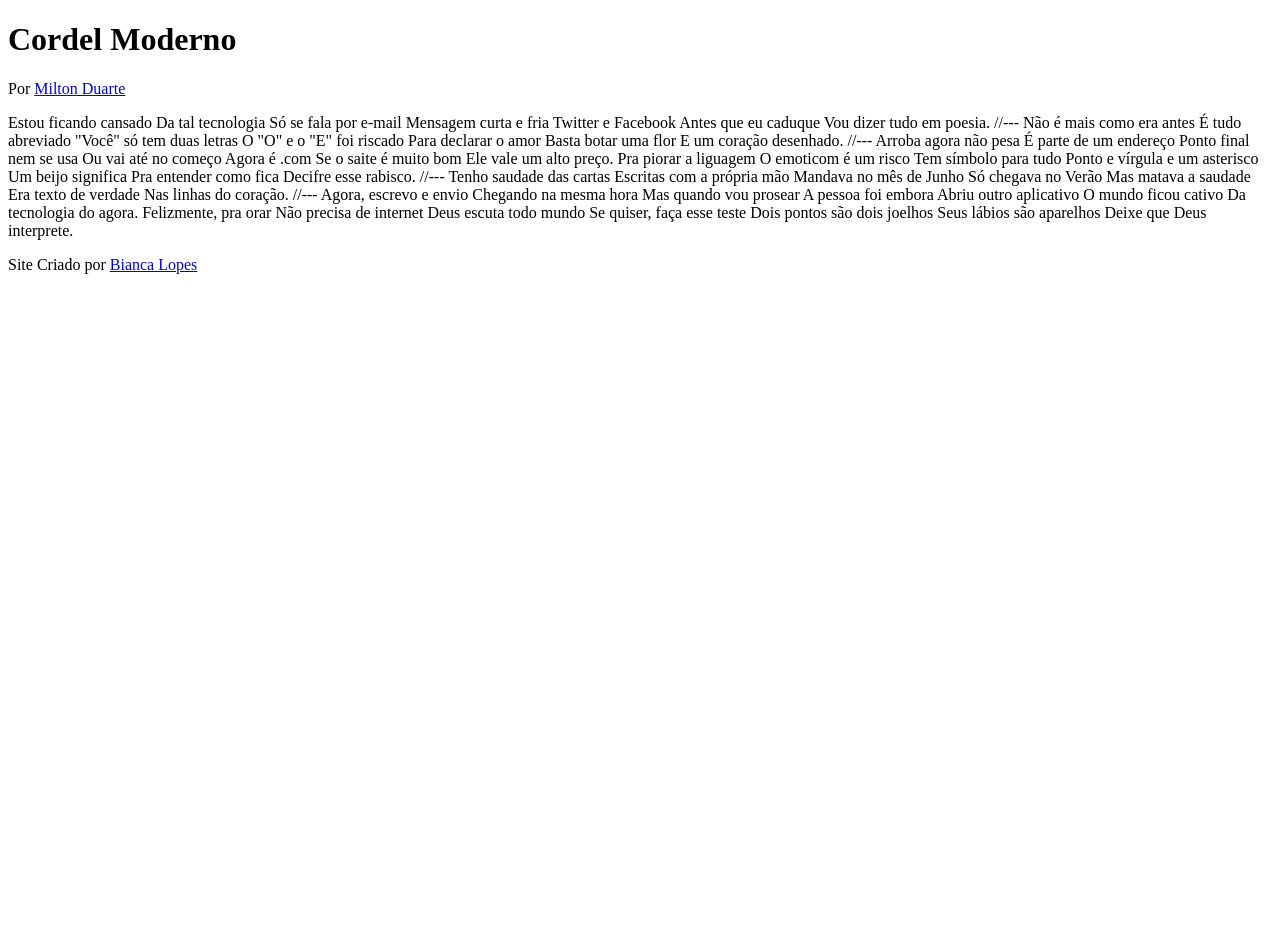
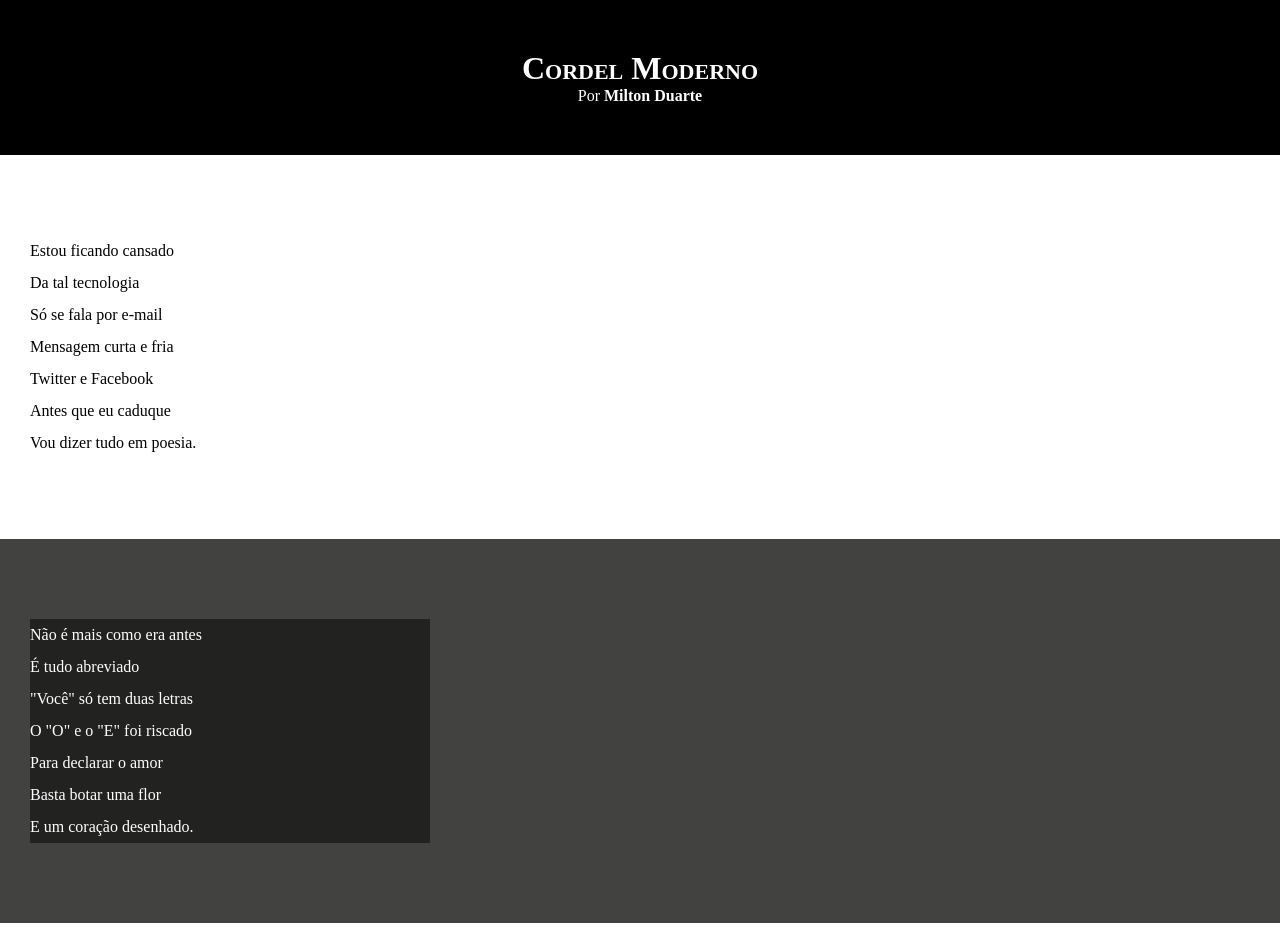
Before and after one commit to Bia-engineersoftware/html-css, a plain HTML site: page desafios/d012/index.html in a window 1280 px wide. Shown: the top 952 px of the page. Before the commit the page ends 800 px from the top, so only its background shows below. Drawn offline with Linux system fonts and the light colour scheme.

Commit message:
atualizei estilos dos textos e blocos

```diff
--- /dev/null
+++ b/desafios/d012/estilo/style.css
@@ -0,0 +1,64 @@
+@charset "UTF-8";
+
+*{
+    margin: 0px;
+    padding: 0px;
+}
+
+html, body {
+    min-height: 100vh;
+    background-color: darkgray;
+}
+
+header {
+    background-color: black;
+    color: white;
+    text-align: center;
+}
+
+header > h1 {
+    padding-top: 50px;
+    font-variant: small-caps;
+}
+header > p {
+    padding-bottom: 50px;
+}
+
+header a, footer a {
+    color: white;
+    text-decoration: none;
+    font-weight: bolder;
+}
+
+header a:hover, footer a:hover {
+    text-decoration: underline;
+}
+
+section {
+    padding-top: 10vh;
+    padding-bottom: 10vh;
+    line-height: 2em;
+    padding-left: 30px;
+}
+
+section.normal {
+    background-color: white;
+    color: black;
+}
+
+section.imagem {
+    background-color: rgb(66, 66, 65);
+    color: white;
+}
+
+section.imagem > p {
+    width: 400px;
+    background-color: rgba(0, 0, 0, 0.493);
+}
+
+footer {
+    background-color: black;
+    text-align: center;
+    color: white;
+    padding: 10px;
+}
--- a/desafios/d012/index.html
+++ b/desafios/d012/index.html
@@ -4,6 +4,7 @@
     <meta charset="UTF-8">
     <meta name="viewport" content="width=device-width, initial-scale=1.0">
     <title>Cordel Moderno</title>
+    <link rel="stylesheet" href="estilo/style.css">
 </head>
 <body>
         <header>
@@ -11,74 +12,98 @@
             <h1>Cordel Moderno</h1>
 
             <p>
-                Por <a href="https://www.recantodasletras.com.br/poesias/3186743]" target="_blank">Milton Duarte</a>
+                Por <a href="https://www.recantodasletras.com.br" target="_blank">Milton Duarte</a>
             </p>
 
         </header>
 
-    Estou ficando cansado
-    Da tal tecnologia
-    Só se fala por e-mail
-    Mensagem curta e fria
-    Twitter e Facebook
-    Antes que eu caduque
+    <section class="normal">
+        <p>
+            Estou ficando cansado <br>
+            Da tal tecnologia <br>
+            Só se fala por e-mail <br>
+            Mensagem curta e fria <br>
+            Twitter e Facebook <br>
+            Antes que eu caduque <br>
             Vou dizer tudo em poesia.
+        </p>
+    </section>
 
-    //---
 
-    Não é mais como era antes
-    É tudo abreviado
-    "Você" só tem duas letras
-    O "O" e o "E" foi riscado
-    Para declarar o amor
-    Basta botar uma flor
+
+    <section class="imagem">
+        <p>
+            Não é mais como era antes<br>
+            É tudo abreviado<br>
+            "Você" só tem duas letras<br>
+            O "O" e o "E" foi riscado<br>
+            Para declarar o amor<br>
+            Basta botar uma flor<br>
             E um coração desenhado.
+        </p>
+    </section>
 
-    //---
 
-    Arroba agora não pesa
-    É parte de um endereço
-    Ponto final nem se usa
-    Ou vai até no começo
-    Agora é .com
-    Se o saite é muito bom
+
+    <section class="normal">
+        <p>
+            Arroba agora não pesa<br>
+            É parte de um endereço<br>
+            Ponto final nem se usa<br>
+            Ou vai até no começo<br>
+            Agora é .com<br>
+            Se o saite é muito bom<br>
             Ele vale um alto preço.
+        </p>
 
-    Pra piorar a liguagem
-    O emoticom é um risco
-    Tem símbolo para tudo
-    Ponto e vírgula e um asterisco
-    Um beijo significa
-    Pra entender como fica
+        <p>
+            Pra piorar a liguagem<br>
+            O emoticom é um risco<br>
+            Tem símbolo para tudo<br>
+            Ponto e vírgula e um asterisco<br>
+            Um beijo significa<br>
+            Pra entender como fica<br>
             Decifre esse rabisco.
+        </p>
+    </section>
 
-    //---
 
-    Tenho saudade das cartas
-    Escritas com a própria mão
-    Mandava no mês de Junho
-    Só chegava no Verão
-    Mas matava a saudade
-    Era texto de verdade
+
+    <section class="imagem">
+        <p>
+            Tenho saudade das cartas<br>
+            Escritas com a própria mão<br>
+            Mandava no mês de Junho<br>
+            Só chegava no Verão<br>
+            Mas matava a saudade<br>
+            Era texto de verdade<br>
             Nas linhas do coração.
+        </p>
+    </section>
 
-    //---
 
-    Agora, escrevo e envio
-    Chegando na mesma hora
-    Mas quando vou prosear
-    A pessoa foi embora
-    Abriu outro aplicativo
-    O mundo ficou cativo
-    Da tecnologia do agora.
 
-    Felizmente, pra orar
-    Não precisa de internet
-    Deus escuta todo mundo
-    Se quiser, faça esse teste
-    Dois pontos são dois joelhos
-    Seus lábios são aparelhos
+    <section class="normal">
+        <p>
+            Agora, escrevo e envio<br>
+            Chegando na mesma hora<br>
+            Mas quando vou prosear<br>
+            A pessoa foi embora<br>
+            Abriu outro aplicativo<br>
+            O mundo ficou cativo<br>
+            Da tecnologia do agora.<br>
+        </p>
+
+        <p>
+            Felizmente, pra orar<br>
+            Não precisa de internet<br>
+            Deus escuta todo mundo<br>
+            Se quiser, faça esse teste<br>
+            Dois pontos são dois joelhos<br>
+            Seus lábios são aparelhos<br>
             Deixe que Deus interprete.
+        </p>
+    </section>
 
     <footer>
         <p>Site Criado por <a href="https://www.instagram.com/bianca.bls?igsh=MXFydDQzYnNidWFndw==" target="_blank">Bianca Lopes</a></p>
```
Lines whose indentation alone changed are shown as unchanged.
